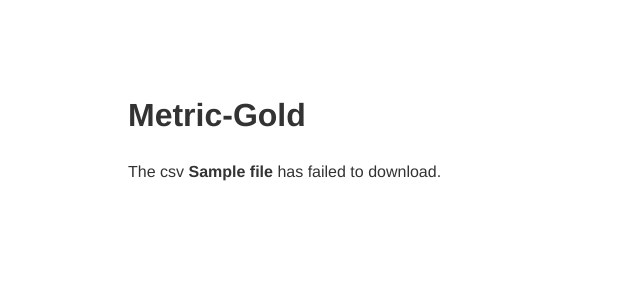
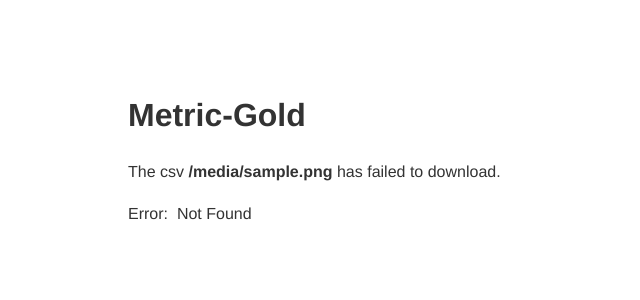
Before and after one commit to tsnaomi/metrics-gold, a Flask app: template templates/download.html in a window 1280 px wide. Shown: the top 300 px of the page, without its empty margins (0-640 px from the left). Run offline with Flask 2, Linux system fonts and the light colour scheme; the template is opened without the code that fills it: most values are stand-ins (such as "Sample title", 1, 10 or a date in 2020); data that the repository does not hold is empty; parts of the project's set-up code (start-up, migrations or seed data) failed here and were passed over; some libraries are stand-ins or nearby versions.

Commit message:
revise error handling in csv downloads

```diff
--- a/app.py
+++ b/app.py
@@ -878,12 +878,12 @@ def account_view():
 def download_view(title):
     ''' '''
     try:
-        file = get_doc(title=title)
+        get_doc(title=title)
 
     except NoResultFound:
         abort(404)
 
-    return render_template('download.html', file=file)
+    return render_template('download.html', file=title)
 
 
 @app.route('/csv/<title>', methods=['POST', ])
--- a/static/js/csv.js
+++ b/static/js/csv.js
@@ -9,17 +9,18 @@
         // get the csv via ajax
         $.post(csv_view, { _csrf_token: csrf_token }, function() {
             // yea!
+            $('.loading').remove(); // remove loading overlay
             window.location.href = '/static/csv/' + file + '.csv';
             $text.html('The csv <strong>' + file + '</strong> has successfully downloaded.');
             $title.text('Download complete!');
         }).fail(function(jqXHR, textStatus, errorThrown) {
             // nay!
-            alert('Sorry, something went awry!\n\nError: ' + (errorThrown || 'Unknown'));
-            $text.html('The csv <strong>' + file + '</strong> has failed to download.');
-            $title.text('Download failed.');
-        }).always(function() {
-            // remove loading overlay
-            $('.loading').remove();
+            $('.loading').remove(); // remove loading overlay
+            $title.text('Download failed');
+            $text.html('The csv <strong>' + file + '</strong> has failed to download.<div class="div20"></div>Error:&nbsp;&nbsp;' + (errorThrown || 'Unknown'));
+            setTimeout(function() {
+                alert('Sorry, something went awry!');
+            }, 0);
         });
     }
     generage_csv();
--- a/templates/download.html
+++ b/templates/download.html
@@ -19,9 +19,9 @@
 
     <body>
         <h1>Metric-Gold</h1>
-        <div class='text' id='{{ file.title }}' name='{{ csrf_token() }}'>
+        <div class='text' id='{{ file }}' name='{{ csrf_token() }}'>
             Pardon the wait!
-            The csv <strong>{{ file.title }}</strong> will take a few minutes to generate.
+            The csv <strong>{{ file }}</strong> will take a few minutes to generate.
             Please keep this page open until the file has downloaded.
         </div>
         <div class='loading'></div>
```
